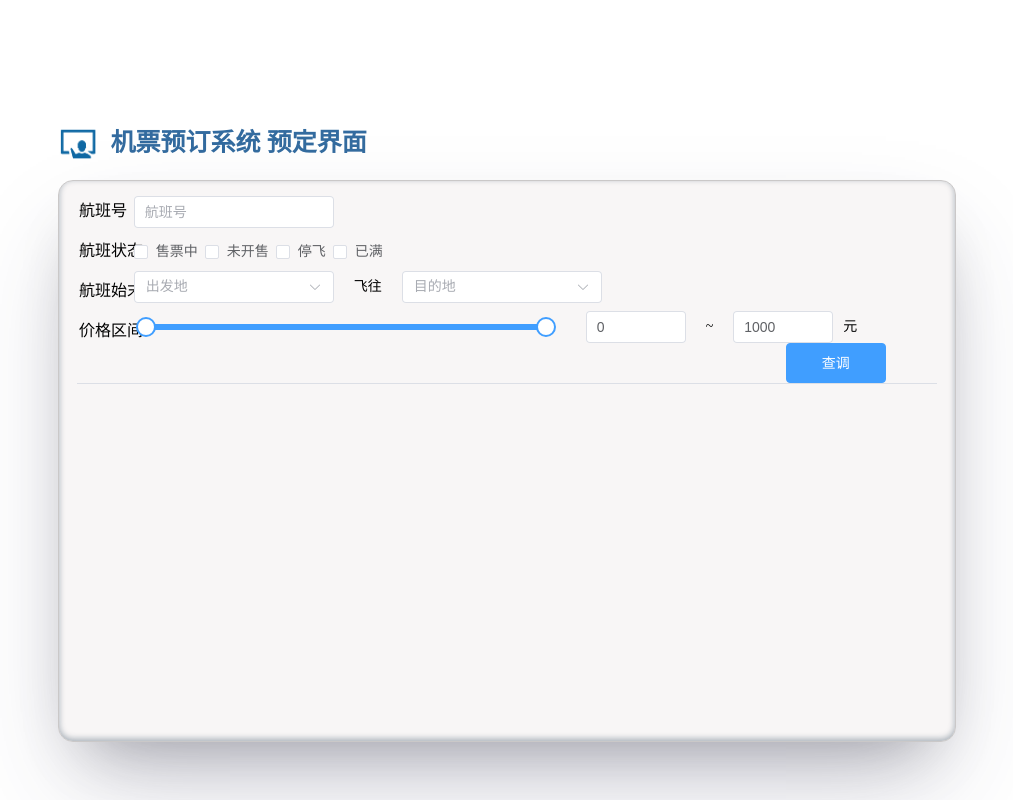
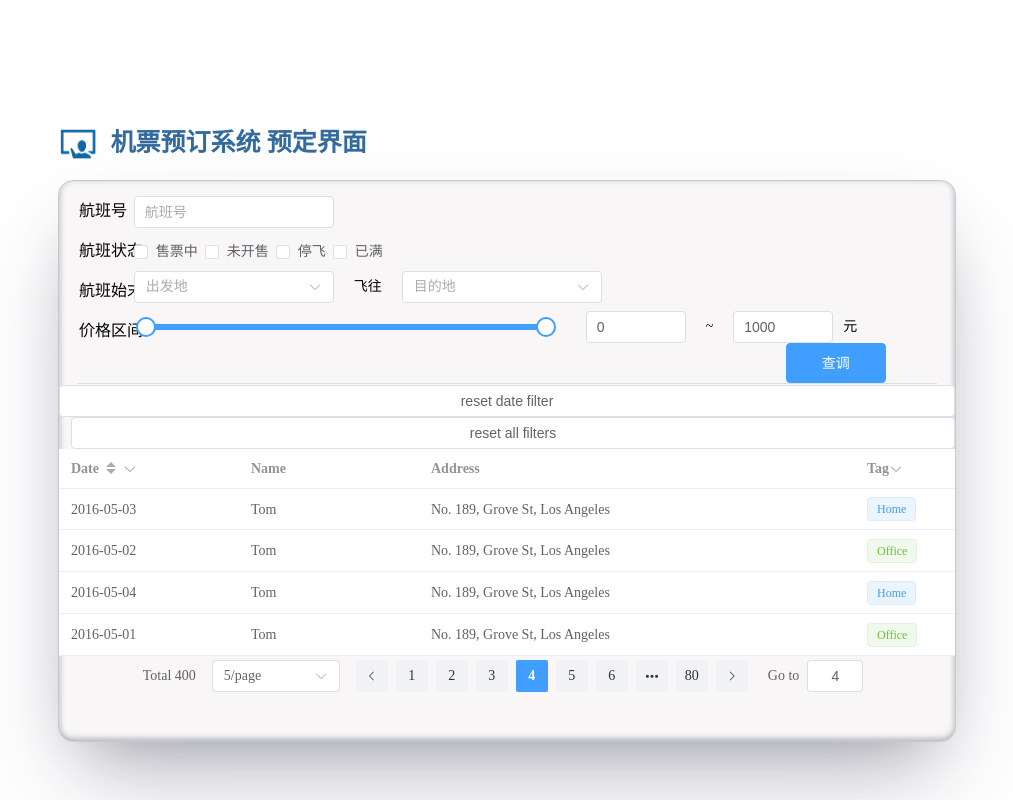
Before and after one commit to Zjut-Homework-666/SoftwareEngineering, a Vue app in the folder front-end/: page /#/Schedule in a window 1280 px wide. Shown: the whole page, without its empty margins (134-1147 px from the left). Built offline with nearby package versions, Linux system fonts and the light colour scheme.

Commit message:
待修复版本(无ts)

```diff
--- a/front-end/package.json
+++ b/front-end/package.json
@@ -23,7 +23,7 @@
     "@vue/cli-plugin-eslint": "~5.0.0",
     "@vue/cli-service": "~5.0.0",
     "eslint": "^7.32.0",
-    "eslint-plugin-vue": "^8.0.3",
+    "eslint-plugin-vue": "^9.8.0",
     "vue-loader": "^17.0.1",
     "vue-template-compiler": "^2.7.14"
   },
--- a/front-end/src/components/SchedulePagePart/SearchList.vue
+++ b/front-end/src/components/SchedulePagePart/SearchList.vue
@@ -1,13 +1,145 @@
 <template>
+    <el-button @click="resetDateFilter">reset date filter</el-button>
+    <el-button @click="clearFilter">reset all filters</el-button>
+    <el-table ref="tableRef" row-key="date" :data="tableData" style="width: 100%">
+        <el-table-column
+                prop="date"
+                label="Date"
+                sortable
+                width="180"
+                column-key="date"
+                :filters="[
+        { text: '2016-05-01', value: '2016-05-01' },
+        { text: '2016-05-02', value: '2016-05-02' },
+        { text: '2016-05-03', value: '2016-05-03' },
+        { text: '2016-05-04', value: '2016-05-04' },
+      ]"
+                :filter-method="filterHandler"
+        />
+        <el-table-column prop="name" label="Name" width="180" />
+        <el-table-column prop="address" label="Address" :formatter="formatter" />
 
+        <el-table-column
+                prop="tag"
+                label="Tag"
+                width="100"
+                :filters="[
+        { text: 'Home', value: 'Home' },
+        { text: 'Office', value: 'Office' },
+      ]"
+                :filter-method="filterTag"
+                filter-placement="bottom-end"
+        >
+            <template #default="scope">
+                <el-tag
+                        :type="scope.row.tag === 'Home' ? '' : 'success'"
+                        disable-transitions
+                >{{ scope.row.tag }}</el-tag
+                >
+            </template>
+        </el-table-column>
+    </el-table>
+
+
+
+    <div id="pagination" style="margin: 0 auto">
+        <el-pagination
+                style="margin: 0 auto"
+                v-model:current-page="currentPage4"
+                v-model:page-size="pageSize4"
+                :page-sizes="[5, 10, 15, 20]"
+                :small="small"
+                :disabled="disabled"
+                :background="background"
+                layout="total, sizes, prev, pager, next, jumper"
+                :total="400"
+        />
+    </div>
 </template>
+<script lang="ts" setup>
+import { ref } from 'vue'
+import { ElTable, type TableColumnCtx } from 'element-plus'
 
-<script>
-export default {
-    name: "SearchList"
+interface User {
+    date: string
+    name: string
+    address: string
+    tag: string
 }
+
+const tableRef = ref<InstanceType<typeof ElTable>>()
+
+const resetDateFilter = () => {
+    tableRef.value!.clearFilter(['date'])
+}
+// TODO: improvement typing when refactor table
+const clearFilter = () => {
+    // eslint-disable-next-line @typescript-eslint/ban-ts-comment
+    // @ts-expect-error
+    tableRef.value!.clearFilter()
+}
+const formatter = (row: User, column: TableColumnCtx<User>) => {
+    return row.address
+}
+const filterTag = (value: string, row: User) => {
+    return row.tag === value
+}
+const filterHandler = (
+        value: string,
+        row: User,
+        column: TableColumnCtx<User>
+) => {
+    const property = column['property']
+    return row[property] === value
+}
+
+const tableData: User[] = [
+    {
+        date: '2016-05-03',
+        name: 'Tom',
+        address: 'No. 189, Grove St, Los Angeles',
+        tag: 'Home',
+    },
+    {
+        date: '2016-05-02',
+        name: 'Tom',
+        address: 'No. 189, Grove St, Los Angeles',
+        tag: 'Office',
+    },
+    {
+        date: '2016-05-04',
+        name: 'Tom',
+        address: 'No. 189, Grove St, Los Angeles',
+        tag: 'Home',
+    },
+    {
+        date: '2016-05-01',
+        name: 'Tom',
+        address: 'No. 189, Grove St, Los Angeles',
+        tag: 'Office',
+    },
+]
+
+const currentPage4 = ref(4)
+const pageSize4 = ref(5)
+const small = ref(false)
+const background = ref(true)
+const disabled = ref(false)
+
+
 </script>
 
 <style scoped>
-
+.demo-pagination-block + #pagination {
+    margin-top: 10px;
+}
+.demo-pagination-block .demonstration {
+    margin-bottom: 16px;
+}
+#pagination {
+    width: 100%;
+    height: 40px;
+    display: flex;
+    flex-flow: row;
+}
 </style>
--- a/front-end/src/pages/SchedulePage/SchedulePage.vue
+++ b/front-end/src/pages/SchedulePage/SchedulePage.vue
@@ -15,14 +15,17 @@
                     <searchOption></searchOption>
                 </div>
                 <el-divider />
-                <div id="listArea"></div>
+                <div id="listArea">
+                    <search-list></search-list>
+                </div>
             </div>
         </div>
     </div>
 </template>
 
 <script setup>
-import searchOption from "../../components/SchedulePagePart/SearchOption.vue";
+import SearchOption from "@/components/SchedulePagePart/SearchOption";
+import SearchList from "@/components/SchedulePagePart/SearchList";
 
 </script>
 
@@ -98,6 +101,13 @@ import searchOption from "../../components/SchedulePagePart/SearchOption.vue";
     margin-top: 10px;
 }
 
+#listArea {
+    width: 100%;
+    height: 100%;
+    display: flex;
+    flex-flow: column;
+}
+
 .el-divider--horizontal {
     margin: 0 auto;
     display: block;
@@ -105,4 +115,6 @@ import searchOption from "../../components/SchedulePagePart/SearchOption.vue";
     width: 96%;
     border-top: 1px var(--el-border-color) var(--el-border-style);
 }
+
+
 </style>
```
Also changed, not shown: 1 other file (tests, documents, lock files or other folders).
